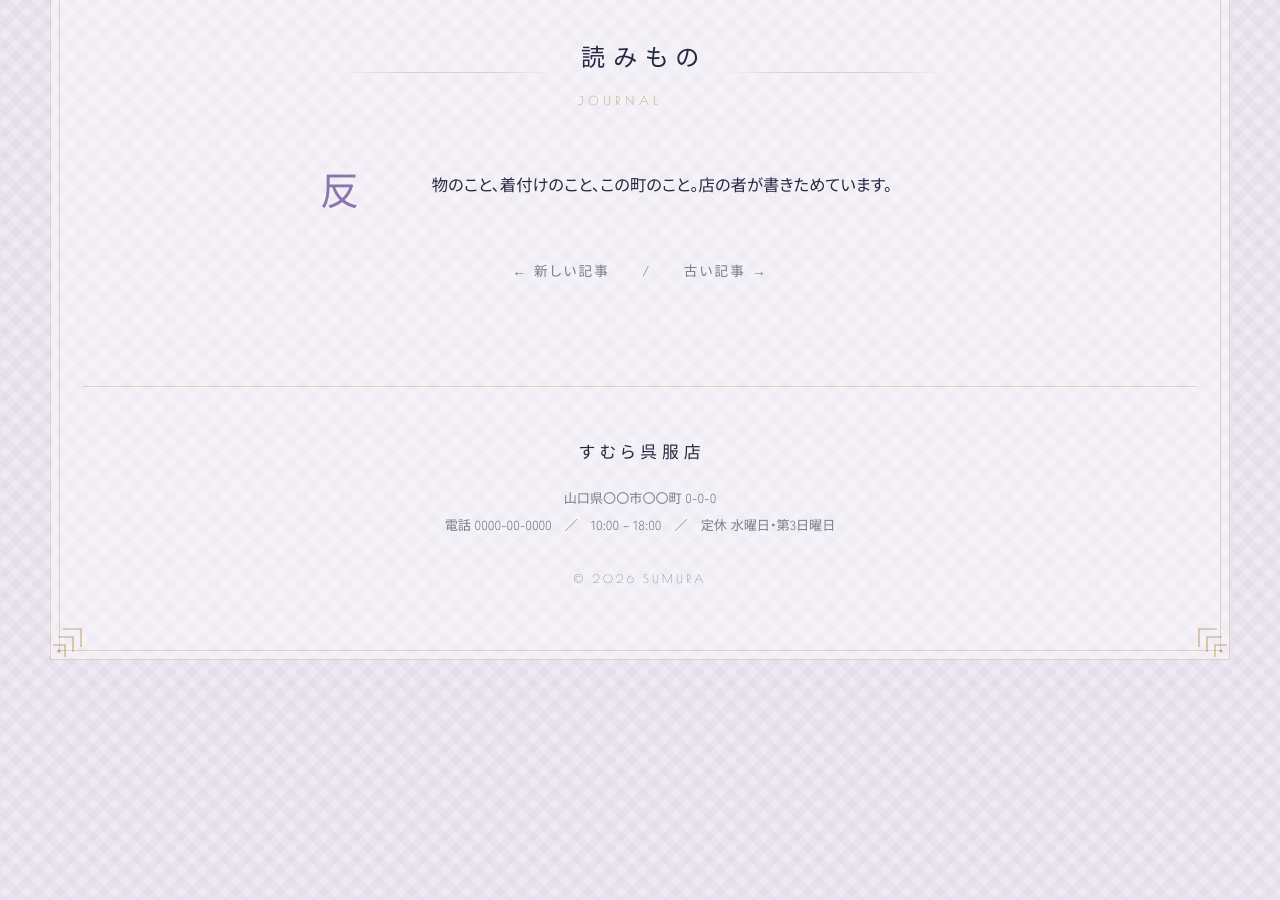
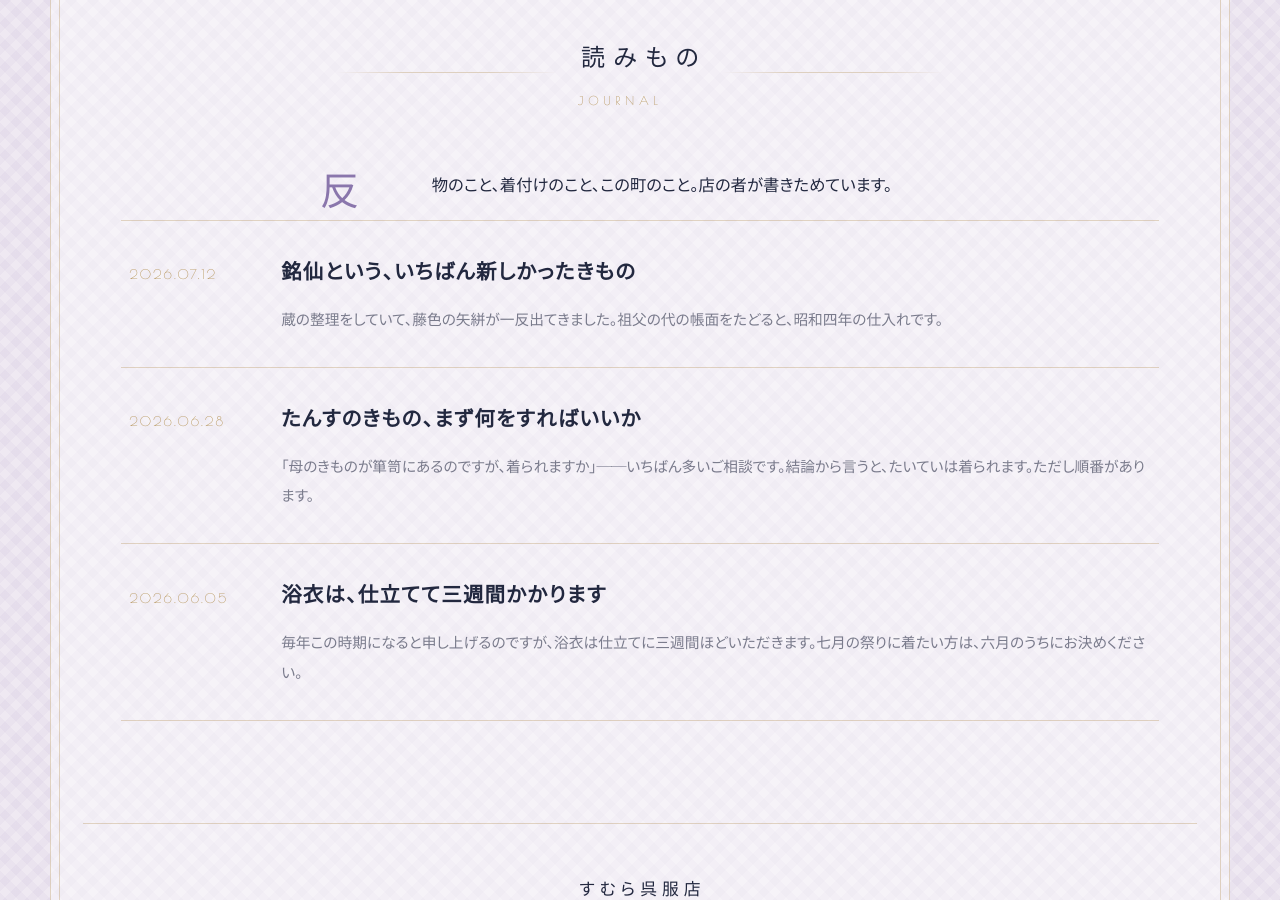
Before and after one commit to yukihima0302-svg/kingyobachi, a Jekyll site: the page built from blog.html, in a window 1280 px wide and 900 px high, scrolled down 483 px. Built offline with Jekyll 4.4.1, drawn with Linux system fonts in a browser that asks for light colours; some web fonts are replaced; before the commit the page ends 1182 px from its top, so only the background shows below that.

Commit message:
Add files via upload

```diff
--- a/_config.yml
+++ b/_config.yml
@@ -31,8 +31,6 @@ url: ""
 baseurl: "/kingyobachi"   # リポジトリ名が kingyobachi のため。名前を変えたらここも直す
 
 permalink: /blog/:year/:month/:day/:title/
-paginate: 6
-paginate_path: "/blog/page:num/"
 
 markdown: kramdown
 kramdown:
@@ -40,7 +38,6 @@ kramdown:
   hard_wrap: false
 
 plugins:
-  - jekyll-paginate
   - jekyll-feed
   - jekyll-sitemap
 
--- a/blog.html
+++ b/blog.html
@@ -7,7 +7,7 @@ lead: 反物のこと、着付けのこと、この町のこと。店の者が
 ---
 
 <ul class="yomimono">
-  {% for post in paginator.posts %}
+  {% for post in site.posts %}
   <li>
     <a class="hitokoma" href="{{ post.url | relative_url }}">
       <span class="hitokoma__hi">{{ post.date | date: "%Y.%m.%d" }}</span>
@@ -18,12 +18,6 @@ lead: 反物のこと、着付けのこと、この町のこと。店の者が
   {% endfor %}
 </ul>
 
-<nav class="hera" aria-label="ページ送り">
-  {% if paginator.previous_page %}
-    <a href="{{ paginator.previous_page_path | relative_url }}">← 新しい記事</a>
-  {% else %}<span>← 新しい記事</span>{% endif %}
-  <span>{{ paginator.page }} / {{ paginator.total_pages }}</span>
-  {% if paginator.next_page %}
-    <a href="{{ paginator.next_page_path | relative_url }}">古い記事 →</a>
-  {% else %}<span>古い記事 →</span>{% endif %}
-</nav>
+{% if site.posts.size == 0 %}
+<p style="text-align:center;color:var(--sumi-usu);">まだ一篇も書いていません。</p>
+{% endif %}
```
